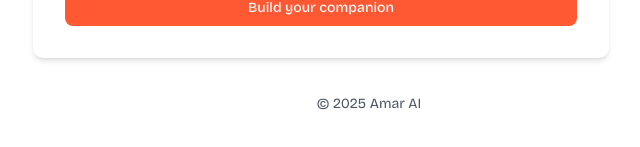
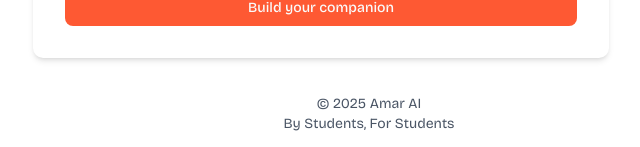
Before and after one commit to TheCaptainCodes/amar_ai, a Next.js app: page /companions/new in a window 1280 px wide. Shown: the part 987-1134 px from the top of the page, without its empty margins (271-911 px from the left). Built offline with nearby package versions, Linux system fonts and the light colour scheme; no server answers; sample sign-in values are in the browser's storage.

Commit message:
adjusted footer

```diff
--- a/app/layout.tsx
+++ b/app/layout.tsx
@@ -39,7 +39,8 @@
         </ClerkProvider>
         {/* Simple footer */}
         <footer className="text-center py-4 text-gray-600 text-sm">
-          © {new Date().getFullYear()} Amar AI
+          © {new Date().getFullYear()} Amar AI<br />
+          By Students, For Students
         </footer>
       </body>
     </html>
```
